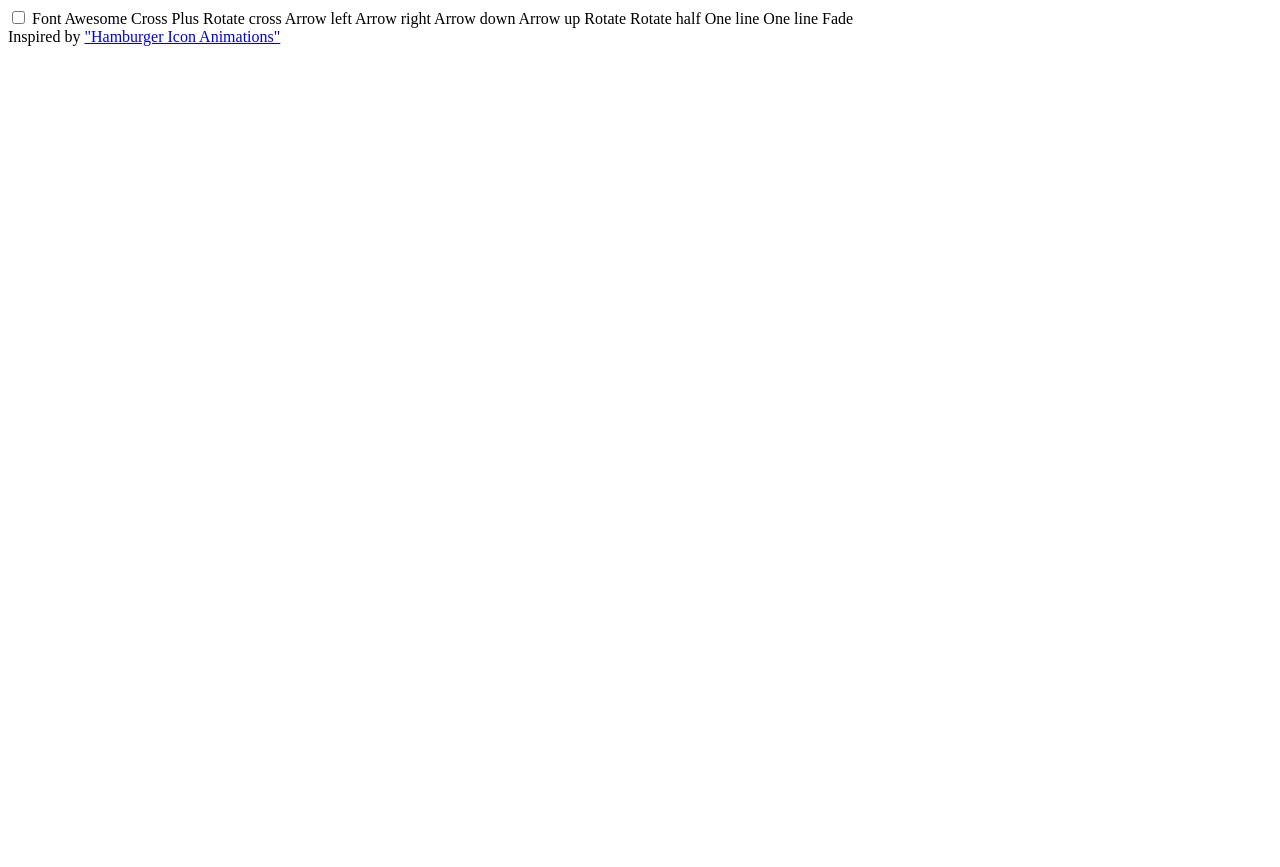
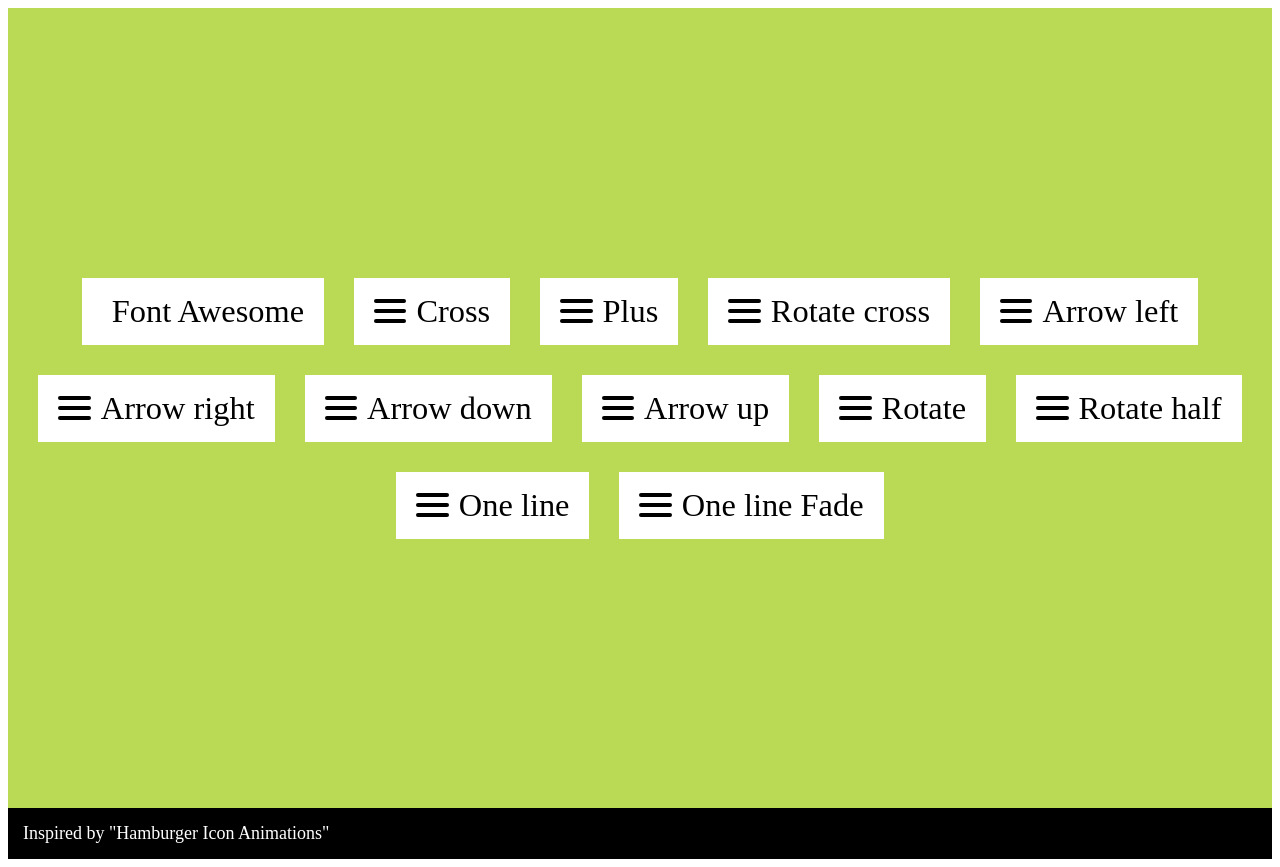
Before and after one commit to LuckyArdhika/animated-hamburger-css, a plain HTML site: page index.html in a window 1280 px wide. Before the commit the page ends 800 px from the top, so only its background shows below. Drawn offline with Linux system fonts and the light colour scheme.

Commit message:
Update index.html

```diff
--- a/index.html
+++ b/index.html
@@ -1,6 +1,6 @@
 <!DOCTYPE html>
 <head>
-  <link href="index.css" rel="stylesheets"/>
+  <link href="index.css" rel="stylesheet"/>
 </head>
 <section class="section">
   <div class="section__content">
```
